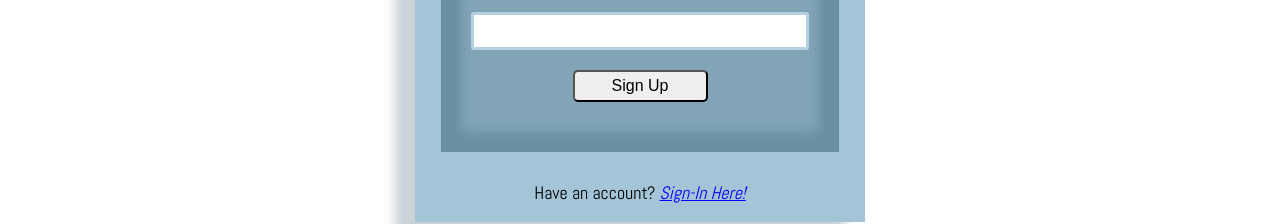
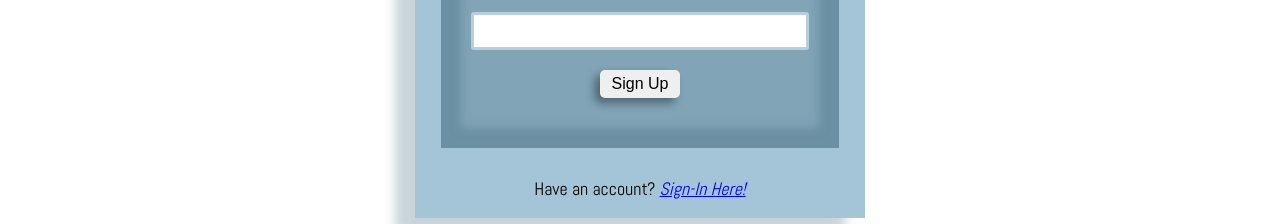
Before and after one commit to timyoo25/kitchintory, a React (Create React App) app in the folder client/: page /sign-up in a window 1280 px wide. Shown: the part 641-865 px from the top of the page. Built offline with nearby package versions, Linux system fonts and the light colour scheme.

Commit message:
sign-in sign-up btn css

```diff
--- a/client/src/App.js
+++ b/client/src/App.js
@@ -10,9 +10,6 @@ import SignUp from "./screens/SignUp/SignUp"
 import SignOut from "./screens/SignOut/SignOut"
 import { Provider } from './Context'
 import './App.css';
-import { verifyUser } from "./services/users"
-import { useHistory } from 'react-router-dom'
-
 
 function App() {
   return (
--- a/client/src/screens/SignIn/SignIn.css
+++ b/client/src/screens/SignIn/SignIn.css
@@ -60,6 +60,13 @@
   font-size: medium;
   align-self: center;
 }
+
+.sign-in-button {
+  min-width: 80px;
+  max-width: 80px;
+  border: 0px;
+  box-shadow: -5px 5px 10px rgba(0, 0, 0, 0.399);
+}
 .sign-in-prompt {
   margin: 0px;
   margin-top: -25px;
--- a/client/src/screens/SignUp/SignUp.css
+++ b/client/src/screens/SignUp/SignUp.css
@@ -74,3 +74,9 @@ a:visited {
 #sign-up-form .danger {
   color: red;
 }
+.signup-btn {
+  min-width: 80px;
+  max-width: 80px;
+  border: 0px;
+  box-shadow: -5px 5px 10px rgba(0, 0, 0, 0.399);
+}
```
Also changed, not shown: client/src/Context.js (+5 -5 lines).
